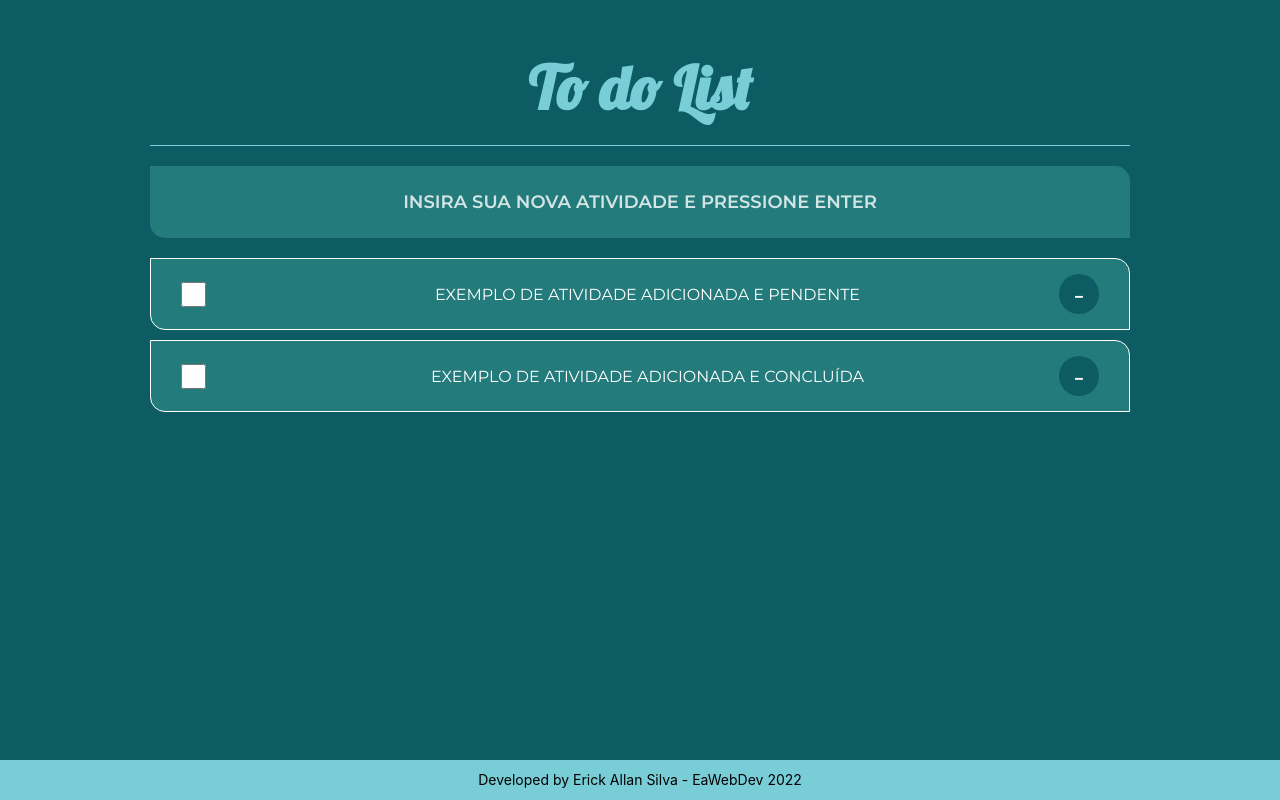
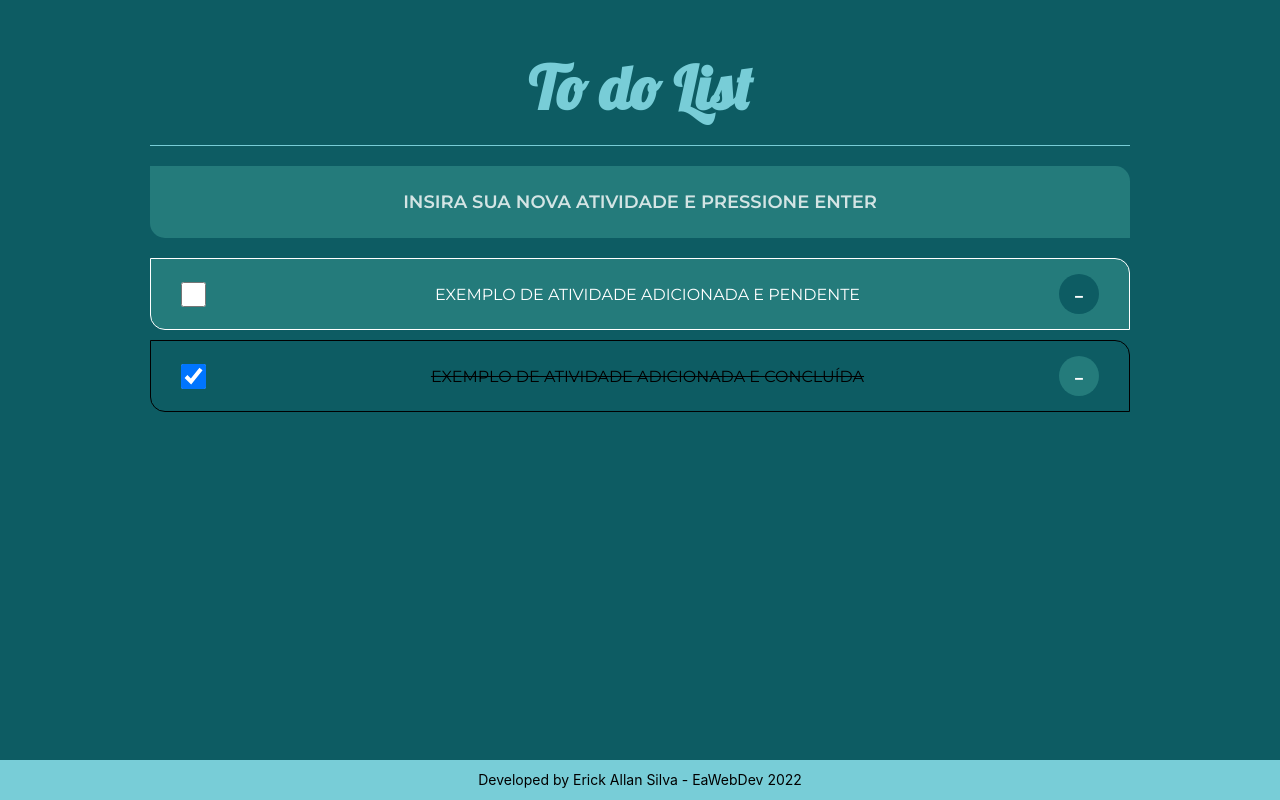
Before and after one commit to erickallandev/to-do-list, a React (Create React App) app: page / in a window 1280 px wide. Built offline with nearby package versions, Linux system fonts and the light colour scheme.

Commit message:
feat: adjusting default activities

```diff
--- a/src/App.tsx
+++ b/src/App.tsx
@@ -7,7 +7,7 @@ import { AddItem } from './components/AddItem/AddItem';
 const App = () => {
     const [list, setList] = useState<Item[]>([
         {id: 1, activity: 'Exemplo de atividade adicionada e pendente', done: false},
-        {id: 2, activity: 'Exemplo de atividade adicionada e concluída', done: false}
+        {id: 2, activity: 'Exemplo de atividade adicionada e concluída', done: true}
     ]);
 
     const handleChangeCheck = (id: number, done: boolean) => {
```
